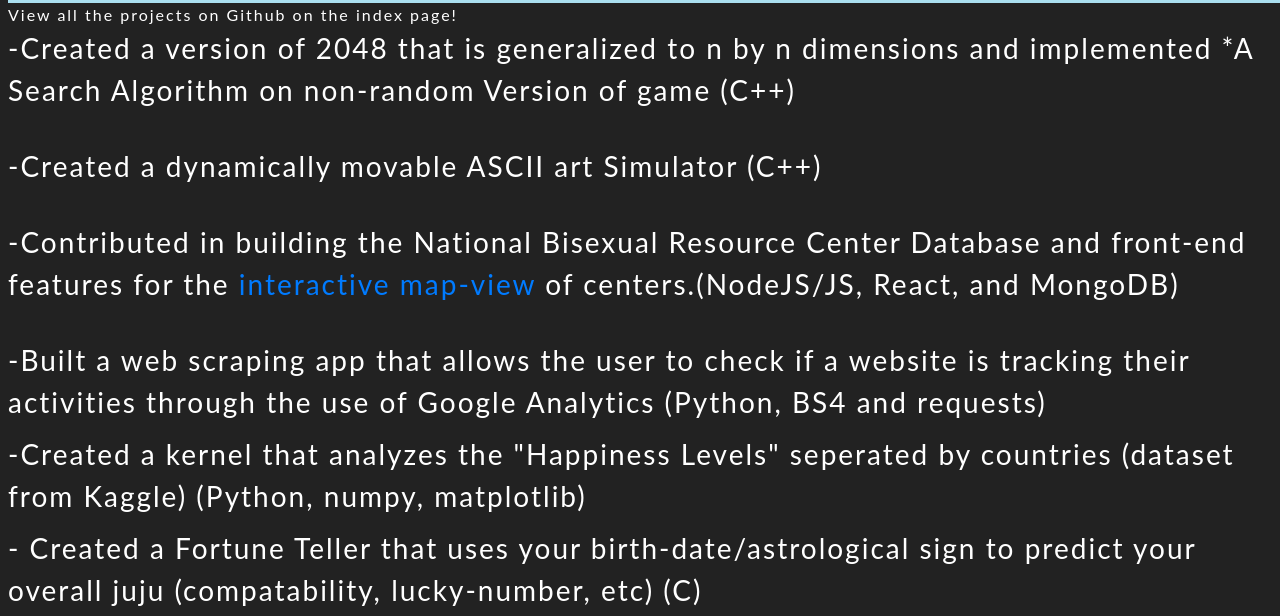
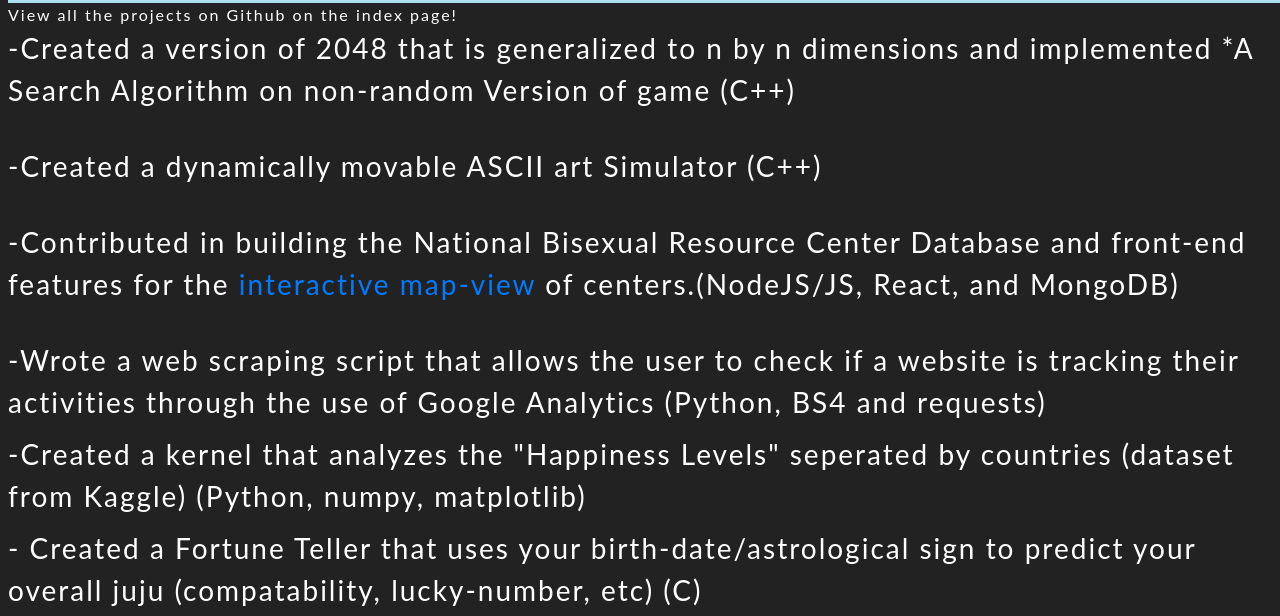
Before and after one commit to ZhitongZhang/ZhitongZhang.github.io, a plain HTML site: page Projects/index.html in a window 1280 px wide. Shown: the part 184-800 px from the top of the page. Drawn offline with nearby package versions, Linux system fonts and the light colour scheme.

Commit message:
Update index.html

```diff
--- a/Projects/index.html
+++ b/Projects/index.html
@@ -27,7 +27,7 @@
 <br>
 <p style="font-size: 28px;"> -Contributed in building the National Bisexual Resource Center Database and front-end features for the <a href = "https://jumbocode-bi-spot.herokuapp.com">interactive map-view</a> of centers.(NodeJS/JS, React, and MongoDB) </p>
 <br>
-<p style="font-size: 28px;"> -Built a web scraping app that allows the user to check if a website is tracking their activities through the use of Google Analytics (Python, BS4 and requests) </p>
+<p style="font-size: 28px;"> -Wrote a web scraping script that allows the user to check if a website is tracking their activities through the use of Google Analytics (Python, BS4 and requests) </p>
 <p style="font-size: 28px;"> -Created a kernel that analyzes the "Happiness Levels" seperated by countries (dataset from Kaggle) (Python, numpy, matplotlib)</p>
 <p style="font-size: 28px"> - Created a Fortune Teller that uses your birth-date/astrological sign to predict your overall juju (compatability, lucky-number, etc) (C) </p>
 <p style="font-size: 28px"> - Visualized NASA Public Weathering dataset to gain valuable information that will optimize machine learning model that predicts natural disasters before they happen. (Python)</p>
```
